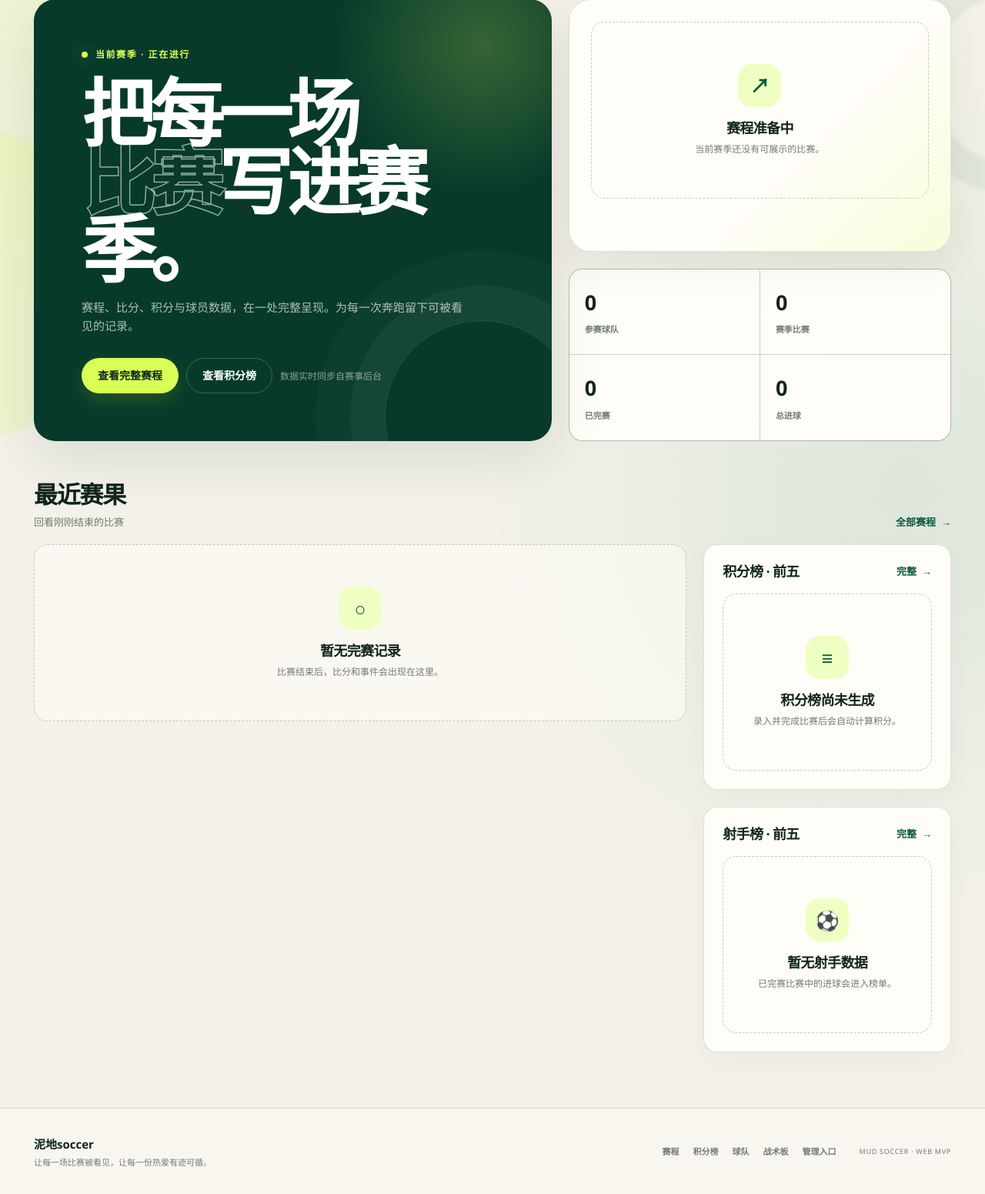
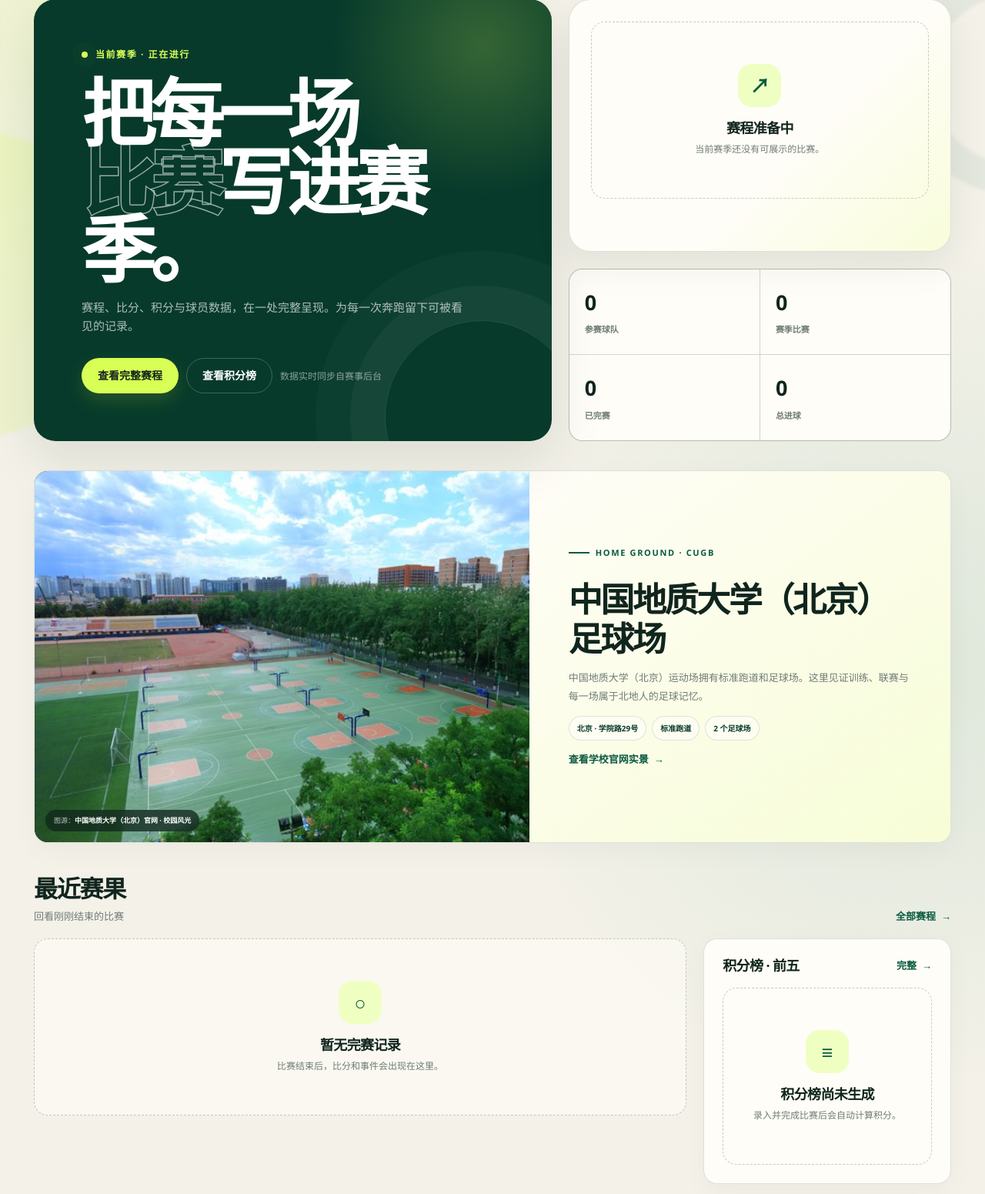
Before and after one commit to ypeachee/wechat-campus-football-builder, a Spring Boot app: page / in a window 1280 px wide. Shown: the part 111-1662 px from the top of the page at 77% size. Before the commit the page ends 1626 px from the top, so only its background shows below. Run offline with Spring Boot 4, Linux system fonts and the light colour scheme; data that the repository does not hold is empty; some of the project's set-up classes (security, data sources, template engines, error pages and the like) are left out, and stand-ins take their place.

Commit message:
feat: add CUGB home ground image

```diff
--- a/src/main/resources/static/assets/app.js
+++ b/src/main/resources/static/assets/app.js
@@ -471,6 +471,19 @@ async function renderHome() {
             <div class="quick-stat"><strong>${goalCount}</strong><span>总进球</span></div>
           </div>
         </aside>
+      </div>
+    </section>
+    <section class="home-ground card">
+      <figure class="home-ground-media">
+        <img src="/assets/cugb-football-field.jpg" alt="中国地质大学（北京）田径运动场与足球场实景" width="560" height="420" loading="lazy">
+        <figcaption>图源：<a href="https://www.cugb.edu.cn/xyfg2/39104.jhtml" target="_blank" rel="noopener noreferrer">中国地质大学（北京）官网 · 校园风光</a></figcaption>
+      </figure>
+      <div class="home-ground-copy">
+        <span class="eyebrow">HOME GROUND · CUGB</span>
+        <h2>中国地质大学（北京）足球场</h2>
+        <p>中国地质大学（北京）运动场拥有标准跑道和足球场。这里见证训练、联赛与每一场属于北地人的足球记忆。</p>
+        <div class="home-ground-facts"><span>北京 · 学院路29号</span><span>标准跑道</span><span>2 个足球场</span></div>
+        <a class="text-link" href="https://www.cugb.edu.cn/xyfg2/39104.jhtml" target="_blank" rel="noopener noreferrer">查看学校官网实景</a>
       </div>
     </section>
     <section class="section">
--- a/src/main/resources/static/assets/styles.css
+++ b/src/main/resources/static/assets/styles.css
@@ -139,6 +139,17 @@ h1, h2, h3, h4 { line-height: 1.16; letter-spacing: -.035em; }
 .matchup-score span { padding: 0 3px; color: var(--muted); }
 .kickoff { margin-top: 25px; padding-top: 18px; border-top: 1px solid var(--line); display: flex; justify-content: space-between; gap: 14px; color: var(--muted); font-size: 12px; }
 .kickoff strong { color: var(--ink); }
+.home-ground { display: grid; grid-template-columns: minmax(0,1.08fr) minmax(310px,.92fr); gap: 0; margin-top: 28px; overflow: hidden; background: var(--surface); }
+.home-ground-media { position: relative; min-height: 360px; margin: 0; overflow: hidden; background: var(--green-deep); }
+.home-ground-media img { width: 100%; height: 100%; min-height: 360px; object-fit: cover; object-position: left center; transition: transform .7s ease; }
+.home-ground:hover .home-ground-media img { transform: scale(1.025); }
+.home-ground-media figcaption { position: absolute; left: 14px; bottom: 14px; padding: 7px 11px; border-radius: 999px; background: rgba(16,37,29,.76); color: rgba(255,255,255,.72); font-size: 9px; backdrop-filter: blur(8px); }
+.home-ground-media figcaption a { color: white; font-weight: 800; }
+.home-ground-copy { display: flex; flex-direction: column; justify-content: center; gap: 14px; padding: clamp(28px,4vw,52px); background: linear-gradient(145deg, rgba(255,253,247,.98), rgba(216,255,85,.2)); }
+.home-ground-copy h2 { margin: 0; font-size: clamp(28px,4vw,44px); font-weight: 900; letter-spacing: -.055em; }
+.home-ground-copy p { margin: 0; max-width: 500px; color: var(--muted); font-size: 13px; line-height: 1.8; }
+.home-ground-facts { display: flex; flex-wrap: wrap; gap: 7px; }
+.home-ground-facts span { padding: 7px 10px; border: 1px solid rgba(11,91,65,.14); border-radius: 999px; background: rgba(255,253,247,.7); color: var(--green-deep); font-size: 10px; font-weight: 800; }
 .quick-stats { display: grid; grid-template-columns: repeat(2, 1fr); gap: 1px; background: var(--line); border: 1px solid var(--line); border-radius: var(--radius-md); overflow: hidden; }
 .quick-stat { padding: 21px 20px; background: var(--surface); }
 .quick-stat strong { display: block; font-size: 27px; font-weight: 900; letter-spacing: -.05em; }
@@ -381,6 +392,8 @@ h1, h2, h3, h4 { line-height: 1.16; letter-spacing: -.035em; }
   .hero-main { min-height: 440px; }
   .hero-side { grid-template-columns: 1fr 1fr; grid-template-rows: none; }
   .content-grid, .detail-layout, .account-grid, .login-layout { grid-template-columns: 1fr; }
+  .home-ground { grid-template-columns: 1fr; }
+  .home-ground-media, .home-ground-media img { min-height: 340px; }
   .login-story { min-height: 420px; }
   .team-grid { grid-template-columns: repeat(2, minmax(0,1fr)); }
   .fixture-row { grid-template-columns: 70px minmax(100px,1fr) 70px minmax(100px,1fr); }
@@ -409,6 +422,10 @@ h1, h2, h3, h4 { line-height: 1.16; letter-spacing: -.035em; }
   .hero-main { min-height: 430px; padding: 28px 24px; border-radius: 23px; }
   .hero-title { font-size: clamp(36px, 11vw, 48px); letter-spacing: -.065em; }
   .hero-side { grid-template-columns: 1fr; }
+  .home-ground { margin-top: 20px; }
+  .home-ground-media, .home-ground-media img { min-height: 235px; }
+  .home-ground-copy { padding: 22px 20px; }
+  .home-ground-copy h2 { font-size: 31px; }
   .quick-stats { grid-template-columns: repeat(4,1fr); }
   .quick-stat { padding: 14px 10px; }
   .quick-stat strong { font-size: 21px; }
--- a/src/main/resources/static/index.html
+++ b/src/main/resources/static/index.html
@@ -7,7 +7,7 @@
   <meta name="description" content="校园足球联赛官方网站：赛程、积分榜、球队球员资料与数据榜单。">
   <title>泥地soccer | Mud Soccer</title>
   <link rel="icon" href="/favicon.svg" type="image/svg+xml">
-  <link rel="stylesheet" href="/assets/styles.css?v=20261106-player-stats">
+  <link rel="stylesheet" href="/assets/styles.css?v=20261106-home-ground">
 </head>
 <body>
   <a class="skip-link" href="#app">跳到主要内容</a>
@@ -93,6 +93,6 @@
 
   <div class="toast" id="toast" role="status" aria-live="polite"></div>
   <noscript><div class="noscript">此网站需要启用 JavaScript 才能浏览赛事数据。</div></noscript>
-  <script type="module" src="/assets/app.js?v=20261106-player-stats"></script>
+  <script type="module" src="/assets/app.js?v=20261106-home-ground"></script>
 </body>
 </html>
```
Also changed, not shown: README.md, src/main/resources/static/assets/cugb-football-field.jpg (added).
